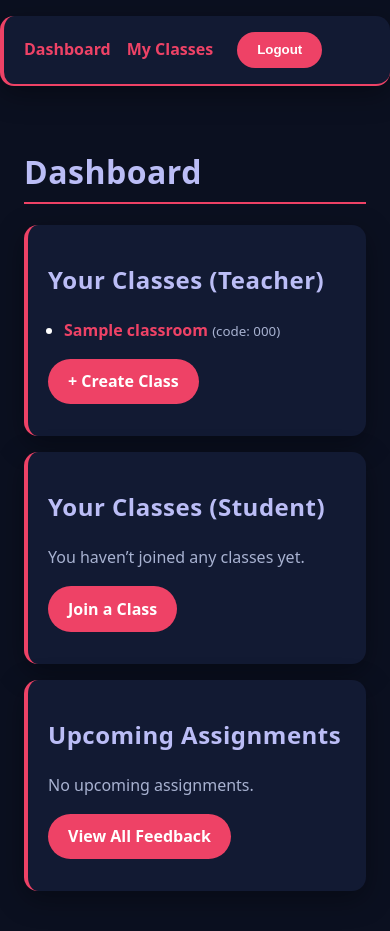
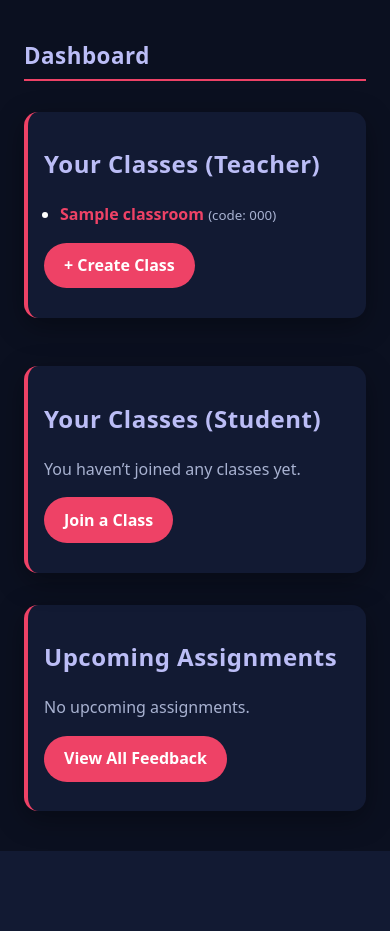
Before and after one commit to annelaughry/FFYM, a Django app: page / in a window 390 px wide. After the commit the page ends 851 px from the top, so only its background shows below. Run offline with Django 5.2, Linux system fonts and the light colour scheme; a user stored in the database is signed in; tables that the repository leaves empty hold one stand-in row (values such as "Sample post").

Commit message:
mobile updates

```diff
--- a/core/templates/core/base.html
+++ b/core/templates/core/base.html
@@ -3,29 +3,25 @@
 <html>
   <head>
     <meta charset="utf-8">
+    <meta name="viewport" content="width=device-width, initial-scale=1">  <!-- important -->
     <title>{% block title %}Classroom{% endblock %}</title>
     <link rel="stylesheet" href="{% static 'css/style.css' %}">
   </head>
-  <body>
-    <header>
-      <nav class="card">
-        <a href="/">Dashboard</a>
-        {% if user.is_authenticated %}
-          {# Only show My Classes link if user is a teacher #}
-          {% if teacher_classrooms %}
-            <a href="{% url 'my_classrooms' %}">My Classes</a>
-          {% endif %}
-          <form action="{% url 'logout' %}" method="post" style="display:inline;">
-            {% csrf_token %}
-            <button class="btn" style="margin-left:.5rem;">Logout</button>
-          </form>
-        {% else %}
-          <a href="{% url 'login' %}">Login</a>
-        {% endif %}
-      </nav>
-    </header>
+  <body class="{% block body_class %}{% endblock %}">
+    <!-- nav … -->
     <main>
       {% block content %}{% endblock %}
     </main>
+
+<script>
+  (function () {
+    function setBodyMode() {
+      document.body.classList.toggle('mobile', window.innerWidth < 640);
+    }
+    setBodyMode();
+    window.addEventListener('resize', setBodyMode);
+  })();
+</script>
+
   </body>
 </html>
--- a/core/templates/core/dashboard.html
+++ b/core/templates/core/dashboard.html
@@ -4,6 +4,8 @@
 <h1>Dashboard</h1>
 
 {# TEACHER SECTION #}
+
+<div class="dashboard-sections">
     {% if teacher_classrooms %}
     <section class="card">
         <h2>Your Classes (Teacher)</h2>
@@ -33,6 +35,7 @@
         {% endif %}
         <p><a href="{% url 'join_classroom' %}" class="btn">Join a Class</a></p>
     </section>
+</div>
 
 {# STUDENT SECTION: UPCOMING ASSIGNMENTS #}
 <section class="card">
--- a/static/css/style.css
+++ b/static/css/style.css
@@ -132,3 +132,42 @@
   background: rgba(238,66,102,.15);
   border-left: 4px solid var(--primary);
 }
+
+/* Mobile-first: everything already stacks nicely. Add desktop upgrades via min-width. */
+
+/* Small screens: tighten paddings a bit */
+@media (max-width: 480px) {
+  header nav { padding: .75rem 1rem; }
+  .card { padding: .85rem 1rem; }
+  h1 { font-size: 1.4rem; }
+}
+
+/* Tablets and up */
+@media (min-width: 640px) {
+  .grid-2 { grid-template-columns: 1fr 2fr; }
+}
+
+/* Desktops and up */
+@media (min-width: 1024px) {
+  main { max-width: 1100px; }
+}
+
+/* Make dashboard sections stack on mobile but align side-by-side on wide screens */
+.dashboard-sections {
+  display: grid;
+  gap: 1rem;
+}
+@media (min-width: 900px) {
+  .dashboard-sections { grid-template-columns: 1fr 1fr; }
+}
+
+/* Responsive nav: stack items on mobile */
+.nav-links {
+  display: flex; gap: .75rem; flex-wrap: wrap; align-items: center;
+}
+@media (max-width: 520px) {
+  .nav-links { flex-direction: column; align-items: flex-start; }
+  .nav-links .btn { width: 100%; }
+}
+
+body.mobile .some-desktop-only { display: none; }
```
Lines whose indentation alone changed are shown as unchanged.
